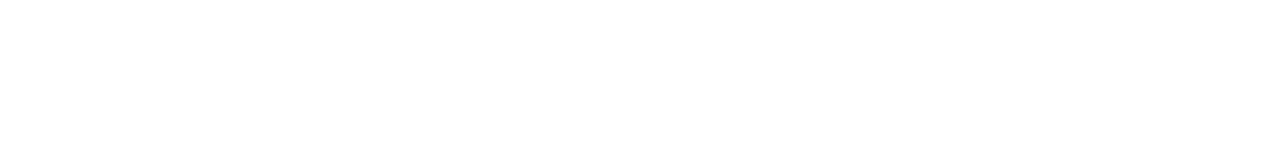
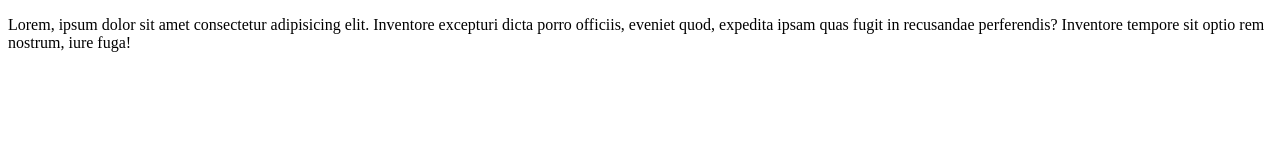
Before and after one commit to codewithpawanm/SkillTech, a plain HTML site: page index.html in a window 1280 px wide. Drawn offline with Linux system fonts and the light colour scheme.

Commit message:
Updated  index.html

```diff
--- a/index.html
+++ b/index.html
@@ -6,6 +6,6 @@
     <title>Document</title>
 </head>
 <body>
-
+   <p>Lorem, ipsum dolor sit amet consectetur adipisicing elit. Inventore excepturi dicta porro officiis, eveniet quod, expedita ipsam quas fugit in recusandae perferendis? Inventore tempore sit optio rem nostrum, iure fuga!</p>
 </body>
 </html>
```
